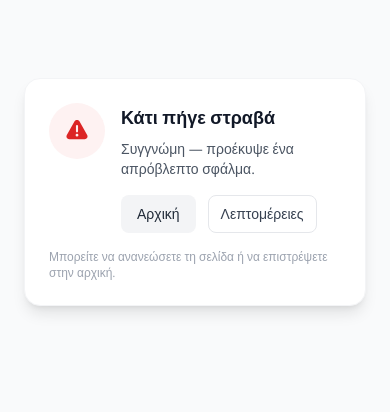
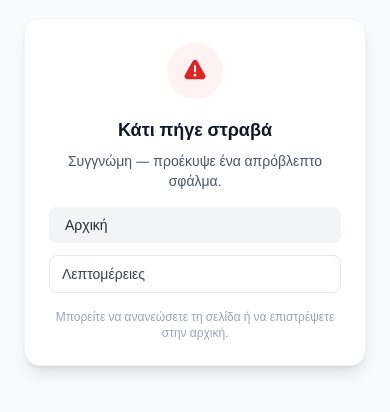
Before and after one commit to vforvaios/quickpage, a React (Vite) app in the folder tenant-website/: page / in a window 390 px wide. Shown: the part 230-642 px from the top of the page. Built offline with nearby package versions, Linux system fonts and the light colour scheme; no server answers.

Commit message:
Fix styles in Generic error component

```diff
--- a/tenant-website/src/components/GenericError.tsx
+++ b/tenant-website/src/components/GenericError.tsx
@@ -30,7 +30,7 @@ export default function GenericError({
         role="alert"
         aria-live="polite"
       >
-        <div className="flex items-start gap-4">
+        <div className="flex flex-col md:flex-row items-center md:items-start gap-4">
           <div className="flex-shrink-0">
             {/* simple SVG icon */}
             <div className="w-14 h-14 rounded-full bg-red-50 flex items-center justify-center">
@@ -50,11 +50,15 @@ export default function GenericError({
             </div>
           </div>
 
-          <div className="flex-1">
-            <h3 className="text-lg font-semibold text-gray-900">{title}</h3>
-            <p className="mt-2 text-sm text-gray-600">{message}</p>
+          <div className="flex-1 items-center">
+            <h3 className="text-lg text-center md:text-left font-semibold text-gray-900">
+              {title}
+            </h3>
+            <p className="mt-2 text-sm text-center md:text-left text-gray-600">
+              {message}
+            </p>
 
-            <div className="mt-4 flex flex-wrap gap-3">
+            <div className="mt-4 flex gap-3 flex-col md:flex-row">
               {onRetry && (
                 <button
                   onClick={onRetry}
@@ -99,7 +103,7 @@ export default function GenericError({
           </div>
         </div>
 
-        <p className="mt-4 text-xs text-gray-400">
+        <p className="mt-4 text-xs text-gray-400 text-center md:text-left">
           Μπορείτε να ανανεώσετε τη σελίδα ή να επιστρέψετε στην αρχική.
         </p>
       </motion.div>
```
